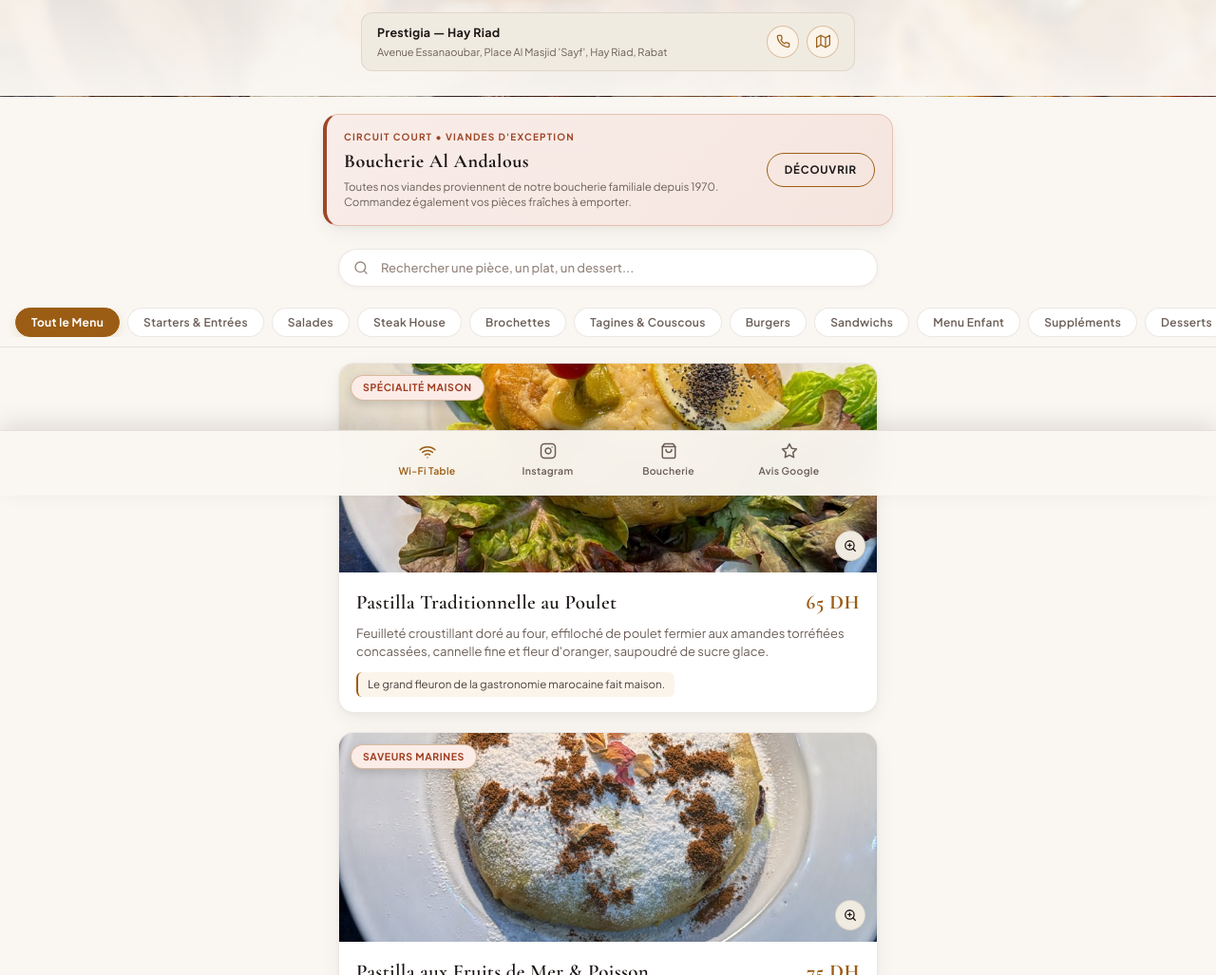
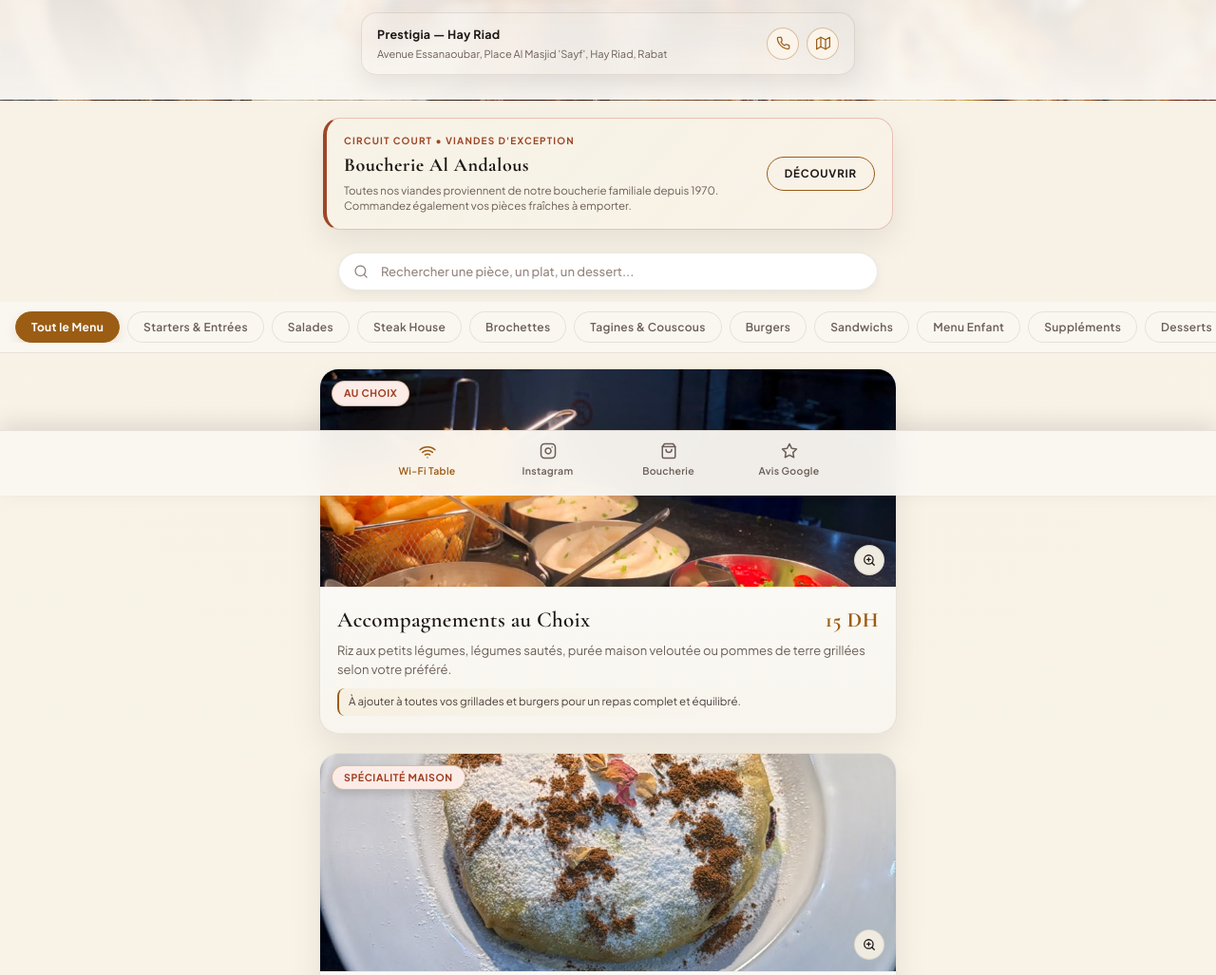
Before and after one commit to IngenieurPoete/menu-al-andalous, a plain HTML site: page index.html in a window 1280 px wide. Shown: the part 278-1305 px from the top of the page at 95% size. Drawn offline with nearby package versions, Linux system fonts and the light colour scheme.

Commit message:
Finalise le menu visuel et les nouvelles photos

```diff
--- a/css/style.css
+++ b/css/style.css
@@ -103,7 +103,9 @@
 
 body {
   font-family: 'Plus Jakarta Sans', -apple-system, BlinkMacSystemFont, 'Segoe UI', Roboto, sans-serif;
-  background-color: var(--bg-main);
+  background:
+    radial-gradient(circle at top, rgba(229, 195, 120, 0.10), transparent 32%),
+    linear-gradient(180deg, var(--bg-main) 0%, var(--bg-main) 100%);
   color: var(--text-secondary);
   line-height: 1.55;
   overflow-x: hidden;
@@ -125,6 +127,7 @@ body {
   text-align: center;
   border-bottom: 1px solid var(--border-subtle);
   overflow: hidden;
+  box-shadow: inset 0 -18px 30px rgba(0, 0, 0, 0.12);
   transition: border-color 0.5s ease;
 }
 
@@ -255,14 +258,15 @@ body {
   display: flex;
   align-items: center;
   justify-content: space-between;
-  background: var(--bg-surface);
+  background: linear-gradient(180deg, rgba(255, 255, 255, 0.06), rgba(255, 255, 255, 0.02));
   border: 1px solid var(--border-subtle);
-  border-radius: 12px;
-  padding: 11px 16px;
+  border-radius: 16px;
+  padding: 13px 16px;
   font-size: 12px;
   text-align: left;
-  backdrop-filter: blur(8px);
-  transition: background 0.5s ease, border-color 0.5s ease;
+  backdrop-filter: blur(10px);
+  box-shadow: 0 10px 26px rgba(0, 0, 0, 0.08);
+  transition: background 0.5s ease, border-color 0.5s ease, transform 0.25s ease;
 }
 
 .loc-info {
@@ -316,10 +320,10 @@ body {
    BANDEAU BOUCHERIE AL ANDALOUS
    ------------------------------------------------------------- */
 .boucherie-banner {
-  background: var(--boucherie-bg);
+  background: linear-gradient(135deg, rgba(255,255,255,0.06), rgba(255,255,255,0.02));
   border: 1px solid var(--boucherie-border);
   border-left: 4px solid var(--accent-copper);
-  border-radius: 16px;
+  border-radius: 18px;
   padding: 16px 18px;
   margin: 18px auto;
   max-width: 600px;
@@ -327,7 +331,7 @@ body {
   align-items: center;
   justify-content: space-between;
   gap: 16px;
-  box-shadow: var(--shadow-card);
+  box-shadow: 0 14px 34px rgba(0, 0, 0, 0.08);
   transition: all 0.3s ease;
 }
 
@@ -393,6 +397,9 @@ body {
   position: relative;
   display: flex;
   align-items: center;
+  background: rgba(255, 255, 255, 0.02);
+  border-radius: 9999px;
+  box-shadow: 0 8px 18px rgba(0, 0, 0, 0.04);
 }
 
 .search-icon {
@@ -474,18 +481,19 @@ body {
 }
 
 .category-pill {
-  background: var(--bg-card);
+  background: rgba(255, 255, 255, 0.02);
   border: 1px solid var(--border-subtle);
   color: var(--text-muted);
   font-family: inherit;
   font-size: 12px;
   font-weight: 600;
   letter-spacing: 0.3px;
-  padding: 7px 16px;
+  padding: 8px 16px;
   border-radius: 9999px;
   white-space: nowrap;
   cursor: pointer;
   transition: all 0.22s ease;
+  box-shadow: inset 0 1px 0 rgba(255,255,255,0.05);
 }
 
 .category-pill.active {
@@ -505,7 +513,7 @@ body {
    ------------------------------------------------------------- */
 .menu-section {
   padding: 16px;
-  max-width: 600px;
+  max-width: 640px;
   margin: 0 auto;
 }
 
@@ -516,11 +524,11 @@ body {
 }
 
 .dish-card {
-  background: var(--bg-card);
+  background: linear-gradient(180deg, var(--bg-card) 0%, var(--bg-card-hover) 100%);
   border: 1px solid var(--border-subtle);
-  border-radius: 16px;
+  border-radius: 20px;
   overflow: hidden;
-  box-shadow: var(--shadow-card);
+  box-shadow: 0 16px 34px rgba(0, 0, 0, 0.08);
   transition: all 0.3s cubic-bezier(0.16, 1, 0.3, 1);
   position: relative;
 }
@@ -528,16 +536,42 @@ body {
 .dish-card:hover {
   border-color: var(--border-gold);
   transform: translateY(-2px);
-  box-shadow: var(--shadow-hover);
+  box-shadow: 0 20px 42px rgba(0, 0, 0, 0.16), 0 0 0 1px rgba(229, 195, 120, 0.1);
+}
+
+.dish-card[data-category="desserts"] {
+  background-image: linear-gradient(180deg, rgba(15, 12, 10, 0.18), rgba(15, 12, 10, 0.52)),
+    url('../assets/dishes/bg-dessert.jpeg');
+  background-size: cover;
+  background-position: center;
+  border-color: rgba(229, 195, 120, 0.42);
+}
+
+.dish-card[data-category="desserts"] .dish-content {
+  background: rgba(18, 16, 14, 0.14);
+  backdrop-filter: blur(4px);
+}
+
+.dish-card[data-category="desserts"] .dish-title,
+.dish-card[data-category="desserts"] .dish-desc,
+.dish-card[data-category="desserts"] .dish-details,
+.dish-card[data-category="desserts"] .dish-price {
+  color: #fffaf1;
+}
+
+.dish-card[data-category="desserts"] .dish-details {
+  background: rgba(255, 255, 255, 0.12);
+  border-left-color: rgba(229, 195, 120, 0.9);
 }
 
 .dish-image-wrapper {
   position: relative;
   width: 100%;
-  height: 220px;
+  height: 230px;
   overflow: hidden;
   background: var(--bg-surface);
   cursor: pointer;
+  border-bottom: 1px solid rgba(255,255,255,0.08);
 }
 
 .dish-image {
@@ -592,7 +626,7 @@ body {
 }
 
 .dish-content {
-  padding: 16px 18px;
+  padding: 17px 18px 18px;
   text-align: left;
 }
 
@@ -606,16 +640,16 @@ body {
 
 .dish-title {
   font-family: 'Cormorant Garamond', Georgia, serif;
-  font-size: 21px;
+  font-size: 23px;
   font-weight: 600;
   color: var(--text-primary);
-  line-height: 1.25;
+  line-height: 1.18;
   letter-spacing: 0.3px;
 }
 
 .dish-price {
   font-family: 'Cormorant Garamond', Georgia, serif;
-  font-size: 21px;
+  font-size: 22px;
   font-weight: 700;
   color: var(--accent-gold);
   white-space: nowrap;
@@ -632,12 +666,13 @@ body {
 .dish-details {
   font-size: 11.5px;
   color: var(--text-secondary);
-  background: var(--accent-gold-bg);
+  background: linear-gradient(135deg, rgba(229,195,120,0.12), rgba(255,255,255,0.02));
   border-left: 2px solid var(--accent-gold);
-  padding: 5px 10px;
-  border-radius: 6px;
+  padding: 6px 10px;
+  border-radius: 8px;
   display: inline-block;
   line-height: 1.4;
+  box-shadow: inset 0 1px 0 rgba(255,255,255,0.04);
 }
 
 /* -------------------------------------------------------------
@@ -844,11 +879,11 @@ body {
    SECTION & LISTE ÉPURÉE DES SUPPLÉMENTS (SANS PHOTO)
    ------------------------------------------------------------- */
 .supplements-section {
-  background: var(--bg-card);
+  background: linear-gradient(180deg, var(--bg-card) 0%, var(--bg-card-hover) 100%);
   border: 1px solid var(--border-subtle);
-  border-radius: 16px;
+  border-radius: 18px;
   padding: 22px 20px;
-  box-shadow: var(--shadow-card);
+  box-shadow: 0 16px 34px rgba(0, 0, 0, 0.08);
   margin-bottom: 24px;
   transition: all 0.3s ease;
 }
--- a/js/app.js
+++ b/js/app.js
@@ -184,11 +184,72 @@ document.addEventListener('DOMContentLoaded', () => {
     return section;
   }
 
+  function buildDishCard(dish) {
+    const card = document.createElement('div');
+    card.className = 'dish-card';
+    card.dataset.category = dish.category;
+
+    const isLocal = dish.image && dish.image.startsWith('assets/');
+    const imgSrc = isLocal ? `${dish.image}?v=20261109c` : dish.image;
+    const defaultFallback = 'https://images.unsplash.com/photo-1544025162-d76694265947?auto=format&fit=crop&w=900&q=80';
+
+    card.innerHTML = `
+      <div class="dish-image-wrapper" data-dish-id="${dish.id}">
+        <img class="dish-image"
+             src="${imgSrc}"
+             onerror="
+               if (!this.dataset.fallbackApplied) {
+                 this.dataset.fallbackApplied = 'true';
+                 this.src = '${defaultFallback}';
+               }
+             "
+             alt="${dish.name}"
+             loading="lazy">
+        ${dish.badge ? `<div class="dish-badge">${dish.badge}</div>` : ''}
+        <div class="zoom-hint" title="Agrandir la photo">
+          <svg width="14" height="14" viewBox="0 0 24 24" fill="none" stroke="currentColor" stroke-width="2.2" stroke-linecap="round" stroke-linejoin="round">
+            <circle cx="11" cy="11" r="8"></circle>
+            <line x1="21" y1="21" x2="16.65" y2="16.65"></line>
+            <line x1="11" y1="8" x2="11" y2="14"></line>
+            <line x1="8" y1="11" x2="14" y2="11"></line>
+          </svg>
+        </div>
+      </div>
+      <div class="dish-content">
+        <div class="dish-header">
+          <h3 class="dish-title">${dish.name}</h3>
+          <span class="dish-price">${dish.price} ${RESTAURANT_DATA.info.currency}</span>
+        </div>
+        <p class="dish-desc">${dish.description}</p>
+        ${dish.details ? `<div class="dish-details">${dish.details}</div>` : ''}
+      </div>
+    `;
+
+    const imgWrapper = card.querySelector('.dish-image-wrapper');
+    imgWrapper.addEventListener('click', () => {
+      const currentImg = card.querySelector('.dish-image');
+      openLightbox({
+        ...dish,
+        activeImageSrc: currentImg ? currentImg.src : dish.image
+      });
+    });
+
+    return card;
+  }
+
   function renderDishes() {
     if (!elements.dishesContainer) return;
     elements.dishesContainer.innerHTML = '';
 
     const q = state.searchQuery.toLowerCase().trim();
+
+    const dishMatches = (dish) => {
+      const matchesSearch = !q ||
+        dish.name.toLowerCase().includes(q) ||
+        dish.description.toLowerCase().includes(q) ||
+        (dish.details && dish.details.toLowerCase().includes(q));
+      return matchesSearch;
+    };
 
     // Onglet dédié exclusivement aux Suppléments (présentation en liste épurée sans photo)
     if (state.currentCategory === 'supplements') {
@@ -199,7 +260,11 @@ document.addEventListener('DOMContentLoaded', () => {
           (s.badge && s.badge.toLowerCase().includes(q));
       });
 
-      if (filteredSupplements.length === 0) {
+      const filteredSupplementDish = (RESTAURANT_DATA.dishes || [])
+        .filter(dish => dish.category === 'supplements')
+        .filter(dishMatches);
+
+      if (filteredSupplements.length === 0 && filteredSupplementDish.length === 0) {
         elements.dishesContainer.innerHTML = `
           <div class="no-results">
             <h3>Aucun supplément trouvé</h3>
@@ -209,19 +274,23 @@ document.addEventListener('DOMContentLoaded', () => {
         return;
       }
 
-      elements.dishesContainer.appendChild(buildSupplementsElement(filteredSupplements));
+      if (filteredSupplementDish.length > 0) {
+        const grid = document.createElement('div');
+        grid.className = 'dishes-grid supplements-photo-grid';
+        filteredSupplementDish.forEach(dish => grid.appendChild(buildDishCard(dish)));
+        elements.dishesContainer.appendChild(grid);
+      }
+
+      if (filteredSupplements.length > 0) {
+        elements.dishesContainer.appendChild(buildSupplementsElement(filteredSupplements));
+      }
       return;
     }
 
     // Filtrage des plats principaux
     const filtered = RESTAURANT_DATA.dishes.filter(dish => {
       const matchesCategory = state.currentCategory === 'all' || dish.category === state.currentCategory;
-      const matchesSearch = !q ||
-        dish.name.toLowerCase().includes(q) ||
-        dish.description.toLowerCase().includes(q) ||
-        (dish.details && dish.details.toLowerCase().includes(q));
-
-      return matchesCategory && matchesSearch;
+      return matchesCategory && dishMatches(dish);
     });
 
     const matchingSupplements = (state.currentCategory === 'all' && RESTAURANT_DATA.supplements)
@@ -246,60 +315,7 @@ document.addEventListener('DOMContentLoaded', () => {
     if (filtered.length > 0) {
       const grid = document.createElement('div');
       grid.className = 'dishes-grid';
-
-      filtered.forEach(dish => {
-        const card = document.createElement('div');
-        card.className = 'dish-card';
-
-        // Source exacte de l'image avec cache-buster pour garantir un affichage immédiat sans cache 404
-        const isLocal = dish.image.startsWith('assets/');
-        const imgSrc = isLocal ? `${dish.image}?v=20261109c` : dish.image;
-        const defaultFallback = 'https://images.unsplash.com/photo-1544025162-d76694265947?auto=format&fit=crop&w=900&q=80';
-
-        card.innerHTML = `
-          <div class="dish-image-wrapper" data-dish-id="${dish.id}">
-            <img class="dish-image"
-                 src="${imgSrc}"
-                 onerror="
-                   if (!this.dataset.fallbackApplied) {
-                     this.dataset.fallbackApplied = 'true';
-                     this.src = '${defaultFallback}';
-                   }
-                 "
-                 alt="${dish.name}"
-                 loading="lazy">
-            ${dish.badge ? `<div class="dish-badge">${dish.badge}</div>` : ''}
-            <div class="zoom-hint" title="Agrandir la photo">
-              <svg width="14" height="14" viewBox="0 0 24 24" fill="none" stroke="currentColor" stroke-width="2.2" stroke-linecap="round" stroke-linejoin="round">
-                <circle cx="11" cy="11" r="8"></circle>
-                <line x1="21" y1="21" x2="16.65" y2="16.65"></line>
-                <line x1="11" y1="8" x2="11" y2="14"></line>
-                <line x1="8" y1="11" x2="14" y2="11"></line>
-              </svg>
-            </div>
-          </div>
-          <div class="dish-content">
-            <div class="dish-header">
-              <h3 class="dish-title">${dish.name}</h3>
-              <span class="dish-price">${dish.price} ${RESTAURANT_DATA.info.currency}</span>
-            </div>
-            <p class="dish-desc">${dish.description}</p>
-            ${dish.details ? `<div class="dish-details">${dish.details}</div>` : ''}
-          </div>
-        `;
-
-        const imgWrapper = card.querySelector('.dish-image-wrapper');
-        imgWrapper.addEventListener('click', () => {
-          const currentImg = card.querySelector('.dish-image');
-          openLightbox({
-            ...dish,
-            activeImageSrc: currentImg ? currentImg.src : dish.image
-          });
-        });
-
-        grid.appendChild(card);
-      });
-
+      filtered.forEach(dish => grid.appendChild(buildDishCard(dish)));
       elements.dishesContainer.appendChild(grid);
     }
 
--- a/js/menu-data.js
+++ b/js/menu-data.js
@@ -100,23 +100,19 @@ const RESTAURANT_DATA = {
       badge: "Minute",
       description: "Œuf frais préparé au plat pour compléter vos plats ou burgers."
     },
-    {
-      id: "supplement-sauce",
-      name: "Sauce Gourmande au Choix",
-      price: 10,
-      badge: "Maison",
-      description: "Sauce Poivre vert, Champignons à la crème, Roquefort ou Barbecue maison."
-    },
-    {
-      id: "supplement-pain",
-      name: "Pain Traditionnel Chaud / Baguette",
-      price: 5,
-      badge: "Boulangerie",
-      description: "Pain frais du jour cuit au four."
-    }
   ],
 
   dishes: [
+    {
+      id: "accompagnements-au-choix",
+      name: "Accompagnements au Choix",
+      category: "supplements",
+      price: 15,
+      badge: "Au choix",
+      image: "assets/dishes/accompagnements-au-choix.jpeg",
+      description: "Riz aux petits légumes, légumes sautés, purée maison veloutée ou pommes de terre grillées selon votre préféré.",
+      details: "À ajouter à toutes vos grillades et burgers pour un repas complet et équilibré."
+    },
     // =============================================================
     // 1. STARTERS & ENTRÉES
     // =============================================================
@@ -126,7 +122,7 @@ const RESTAURANT_DATA = {
       category: "starters",
       price: 65,
       badge: "Spécialité Maison",
-      image: "assets/dishes/pastilla-poulet.jpeg",
+      image: "assets/dishes/pastilla-poisson.jpeg",
       description: "Feuilleté croustillant doré au four, effiloché de poulet fermier aux amandes torréfiées concassées, cannelle fine et fleur d'oranger, saupoudré de sucre glace.",
       details: "Le grand fleuron de la gastronomie marocaine fait maison."
     },
@@ -134,9 +130,9 @@ const RESTAURANT_DATA = {
       id: "pastilla-poisson",
       name: "Pastilla aux Fruits de Mer & Poisson",
       category: "starters",
-      price: 75,
+      price: 78,
       badge: "Saveurs Marines",
-      image: "assets/dishes/pastilla-poisson.jpeg",
+      image: "assets/dishes/pastilla-poulet.jpeg",
       description: "Feuilleté croustillant généreusement garni de crevettes royales, calamars tendres, filets de poisson blanc et vermicelle de riz en charmoula parfumée.",
       details: "Préparée minute avec poissons et fruits de mer frais."
     },
@@ -166,7 +162,7 @@ const RESTAURANT_DATA = {
       category: "starters",
       price: 55,
       badge: "Fait Maison",
-      image: "https://images.unsplash.com/photo-1541529086526-db283c563270?auto=format&fit=crop&w=900&q=80",
+      image: "assets/dishes/croquettes-maison.jpeg",
       description: "Délicieuses croquettes artisanales croustillantes au cœur fondant : Fromage coulant, Chili relevé ou Poulet tendre.",
       details: "Recette maison exclusive Al Andalous."
     },
@@ -254,9 +250,9 @@ const RESTAURANT_DATA = {
       category: "steakhouse",
       price: 600,
       badge: "Pièce d'Exception",
-      image: "https://images.unsplash.com/photo-1558030006-450675393462?auto=format&fit=crop&w=900&q=80",
+      image: "assets/dishes/tomahawk-45j.jpeg",
       description: "Pièce noble d'environ 1,2 kg à 1,5 kg avec os long, maturée 45 jours sur place pour une tendreté et des arômes intenses de noisette.",
-      details: "Viande d'exception de notre boucherie. 2 accompagnements au choix."
+      details: "Viande d'exception de notre boucherie. 4 accompagnements au choix."
     },
     {
       id: "black-angus-steak",
@@ -274,7 +270,7 @@ const RESTAURANT_DATA = {
       category: "steakhouse",
       price: 185,
       badge: "Extra Tendre",
-      image: "assets/dishes/filet-mignon.jpeg",
+      image: "assets/dishes/filet-mignon2.jpeg",
       description: "Cœur de filet mignon extra-tendre saisi aux braises, servi avec son délicieux pavé de pomme de terre doré.",
       details: "Cuisson au choix. 2 accompagnements au choix."
     },
@@ -284,9 +280,9 @@ const RESTAURANT_DATA = {
       category: "steakhouse",
       price: 185,
       badge: "Confite Lente",
-      image: "https://images.unsplash.com/photo-1544025162-d76694265947?auto=format&fit=crop&w=900&q=80",
+      image: "assets/dishes/souris-agneau.jpeg",
       description: "Généreuse pièce de 500g confite lentement pendant de longues heures jusqu'à ce que la viande se détache délicatement de l'os.",
-      details: "2 accompagnements au choix."
+      details: "1 accompagnement au choix. Garniture au choix : 15 DH."
     },
     {
       id: "t-bone-steak",
@@ -304,7 +300,7 @@ const RESTAURANT_DATA = {
       category: "steakhouse",
       price: 135,
       badge: "Incontournable",
-      image: "assets/dishes/cotelettes-agneau.jpeg",
+      image: "assets/dishes/cotelettes-agneau2.jpeg",
       description: "Côtelettes d'agneau fraîches de notre boucherie, marinées aux fines herbes et grillées à feu vif pour une chair tendre et juteuse.",
       details: "2 accompagnements au choix."
     },
@@ -526,7 +522,7 @@ const RESTAURANT_DATA = {
       category: "burgers",
       price: 95,
       badge: "Gourmet",
-      image: "assets/dishes/burger-bacon.jpeg",
+      image: "https://images.unsplash.com/photo-1586190848861-99aa4a171e90?auto=format&fit=crop&w=900&q=80",
       description: "Bacon de bœuf croustillant, 2 steaks de viande hachée fraîche, sauce burger maison, double cheddar, laitue, tomates et oignons grillés.",
       details: "Bun brioché au beurre, servi avec frites dorées."
     },
@@ -674,7 +670,7 @@ const RESTAURANT_DATA = {
       category: "enfants",
       price: 65,
       badge: "Menu Enfant",
-      image: "https://images.unsplash.com/photo-1550547660-d9450f859349?auto=format&fit=crop&w=900&q=80",
+      image: "assets/dishes/mini-burger.jpeg",
       description: "Mini burger à la viande hachée fraîche de notre boucherie, frites croustillantes, boisson au choix et surprise.",
       details: "Réservé aux enfants jusqu'à 12 ans."
     },
@@ -728,7 +724,7 @@ const RESTAURANT_DATA = {
       category: "desserts",
       price: 55,
       badge: "Incontournable",
-      image: "https://images.unsplash.com/photo-1533134242443-d4fd215305ad?auto=format&fit=crop&w=900&q=80",
+      image: "assets/dishes/san-sebastian-cheesecake.jpeg",
       description: "Le fameux gâteau basque à la croûte dorée caramélisée et au cœur ultra-crémeux et fondant à souhait.",
       details: "Nappage coulis de chocolat chaud ou fruits rouges au choix."
     },
```
Also changed, not shown: assets/dishes/accompagnements-au-choix.jpeg (added), assets/dishes/bg-dessert.jpeg (added), assets/dishes/cotelettes-agneau.jpeg, assets/dishes/cotelettes-agneau2.jpeg (added), assets/dishes/croquettes-maison.jpeg (added), assets/dishes/filet-mignon.jpeg, assets/dishes/filet-mignon2.jpeg (added), assets/dishes/mini-burger.jpeg (added), assets/dishes/san-sebastian-cheesecake.jpeg (added), assets/dishes/souris-agneau.jpeg (added), assets/dishes/tomahawk-45j.jpeg (added).
